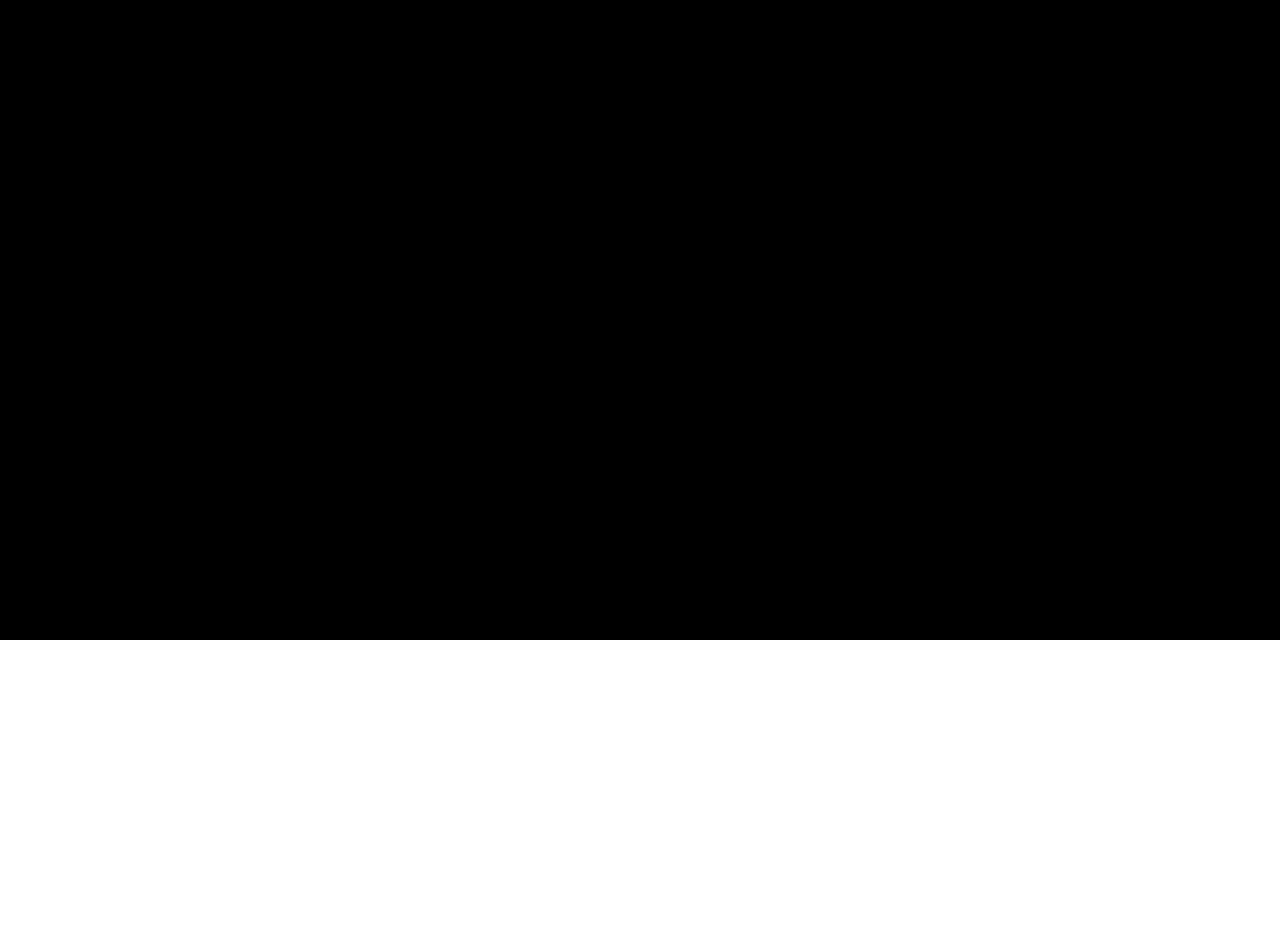
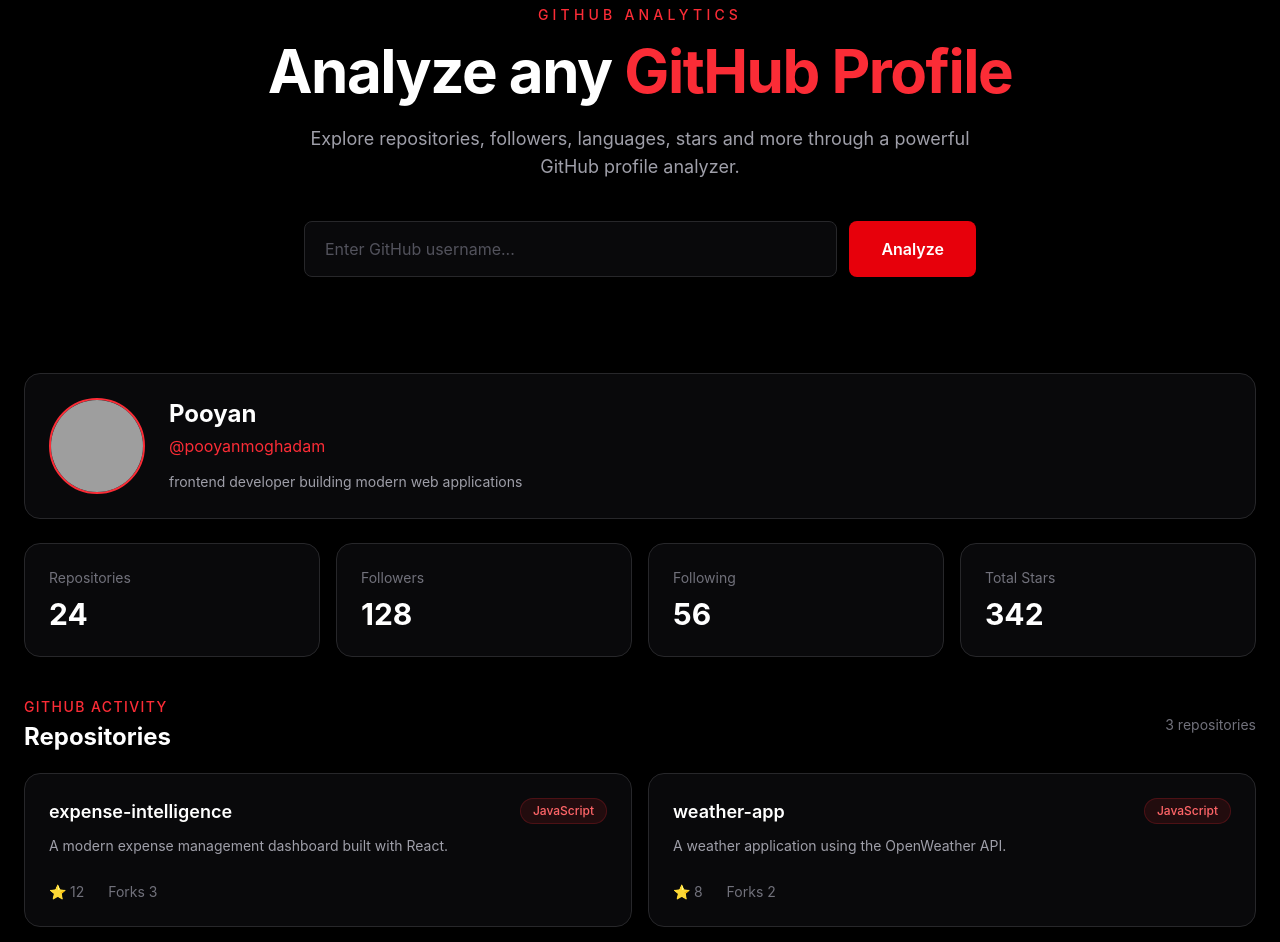
Before and after one commit to chifuyu1386/github-analyzer, a React (Vite) app: page / in a window 1280 px wide. Shown: the part 160-1102 px from the top of the page. Before the commit the page ends 800 px from the top, so only its background shows below. Built offline with nearby package versions, Linux system fonts and the light colour scheme; grey boxes are pictures that could not be loaded.

Commit message:
feat: build repository list UI

```diff
--- a/src/App.jsx
+++ b/src/App.jsx
@@ -1,9 +1,68 @@
+import Navbar from "./components/Navbar"
+import SearchSection from "./components/SearchSection"
+import ProfileCard from "./components/ProfileCard"
+import Stats from "./components/Stats"
+import RepositoryList from "./components/RepositoryList"
+
+
 const App = () => {
+  const user = {
+    name: "Pooyan",
+    username: "pooyanmoghadam",
+    bio: "frontend developer building modern web applications",
+    avatar: "https://github.com/github.png"
+  }
+
+  const stats = {
+    repositories: 24,
+    followers: 128,
+    following: 56,
+    stars: 342,
+  };
+
+  const repositories = [
+  {
+    id: 1,
+    name: "expense-intelligence",
+    description: "A modern expense management dashboard built with React.",
+    language: "JavaScript",
+    stars: 12,
+    forks: 3,
+  },
+  {
+    id: 2,
+    name: "weather-app",
+    description: "A weather application using the OpenWeather API.",
+    language: "JavaScript",
+    stars: 8,
+    forks: 2,
+  },
+  {
+    id: 3,
+    name: "github-analyzer",
+    description: "Analyze GitHub profiles and repositories.",
+    language: "JavaScript",
+    stars: 5,
+    forks: 1,
+  },
+];
+
+
   return (
     <main className="min-h-screen bg-black text-white">
-      <h1 className="text-4x1 font-bold text-red-500">
-        GitHub Analyzer
-      </h1>
+      <Navbar />
+      <SearchSection />
+
+      <div className="mx-auto max-w-7xl px-6 pb-20">
+
+        <ProfileCard user={user} />
+
+        <Stats stats={stats} />
+
+        <RepositoryList repositories={repositories} />
+
+      </div>
+
     </main>
   )
 }
--- /dev/null
+++ b/src/components/Navbar.jsx
@@ -0,0 +1,20 @@
+const Navbar = () => {
+  return (
+    <nav className="border-b border-zinc-800 bg-black">
+      <div className="mx-auto flex max-w-7xl item-center justify-between px-6 py-5">
+
+        <div>
+          <h1 className="text-xl font-bold tracking-tight text-white">
+            GitHub <span className="text-red-500">Analyzer</span>
+          </h1>
+        </div>
+
+        <div className="hidden text-sm text-zinc-400 md:block">
+            Analyze GitHub Profiles
+        </div>
+      </div>
+    </nav>
+  )
+}
+
+export default Navbar
--- /dev/null
+++ b/src/components/ProfileCard.jsx
@@ -0,0 +1,31 @@
+function ProfileCard({ user }) {
+  return (
+    <section className="rounded-2xl border border-zinc-800 bg-zinc-950 p-6">
+      <div className="flex flex-col items-center gap-6 sm:flex-row">
+
+        <img
+          src={user.avatar}
+          alt={user.name}
+          className="h-24 w-24 rounded-full border-2 border-red-500 object-cover"
+        />
+
+        <div className="text-center sm:text-left">
+          <h2 className="text-2xl font-bold text-white">
+            {user.name}
+          </h2>
+
+          <p className="mt-1 text-red-500">
+            @{user.username}
+          </p>
+
+          <p className="mt-3 max-w-xl text-sm leading-6 text-zinc-400">
+            {user.bio}
+          </p>
+        </div>
+
+      </div>
+    </section>
+  );
+}
+
+export default ProfileCard;
--- /dev/null
+++ b/src/components/RepositoryCard.jsx
@@ -0,0 +1,29 @@
+function RepositoryCard({ repository }) {
+  return (
+    <article className="rounded-2xl border border-zinc-800 bg-zinc-950 p-6 transition hover:border-red-500/50">
+      <div className="flex items-start justify-between gap-4">
+        <div>
+          <h3 className="text-lg font-semibold text-white">
+            {repository.name}
+          </h3>
+
+          <p className="mt-2 text-sm leading-6 text-zinc-400">
+            {repository.description}
+          </p>
+        </div>
+
+        <span className="rounded-full border border-red-500/20 bg-red-500/10 px-3 py-1 text-xs font-medium text-red-400">
+          {repository.language}
+        </span>
+      </div>
+
+      <div className="mt-6 flex items-center gap-6 text-sm text-zinc-500">
+        <span>⭐ {repository.stars}</span>
+
+        <span>Forks {repository.forks}</span>
+      </div>
+    </article>
+  );
+}
+
+export default RepositoryCard;
--- /dev/null
+++ b/src/components/RepositoryList.jsx
@@ -0,0 +1,34 @@
+import RepositoryCard from "./RepositoryCard";
+
+function RepositoryList({ repositories }) {
+  return (
+    <section className="mt-10">
+      <div className="mb-5 flex items-center justify-between">
+        <div>
+          <p className="text-sm font-medium uppercase tracking-widest text-red-500">
+            GitHub Activity
+          </p>
+
+          <h2 className="mt-1 text-2xl font-bold text-white">
+            Repositories
+          </h2>
+        </div>
+
+        <span className="text-sm text-zinc-500">
+          {repositories.length} repositories
+        </span>
+      </div>
+
+      <div className="grid gap-4 md:grid-cols-2">
+        {repositories.map((repository) => (
+          <RepositoryCard
+            key={repository.id}
+            repository={repository}
+          />
+        ))}
+      </div>
+    </section>
+  );
+}
+
+export default RepositoryList;
--- /dev/null
+++ b/src/components/SearchSection.jsx
@@ -0,0 +1,55 @@
+import { useState } from "react"
+
+const SearchSection = () => {
+  const [username, setUsername] = useState("");
+
+  function handleSubmit(event) {
+    event.preventDefault();
+
+    console.log(username)
+  }
+
+  return (
+    <section className="px-6 py-24">
+      <div className="mx-auto max-w-4xl text-center">
+
+        <p className="mb-4 text-sm font-medium uppercase tracking-[0.3em] text-red-500">
+          GitHub Analytics
+        </p>
+
+        <h2 className="text-4xl font-bold tracking-tight text-white md:text-6xl">
+          Analyze any
+          <span className="text-red-500"> GitHub Profile</span>
+        </h2>
+
+        <p className="mx-auto mt-6 max-w-2xl text-base leading-7 text-zinc-400 md:text-lg">
+          Explore repositories, followers, languages, stars and more
+          through a powerful GitHub profile analyzer.
+        </p>
+
+        <form
+          onSubmit={handleSubmit}
+          className="mx-auto mt-10 flex max-w-2xl flex-col gap-3 sm:flex-row"
+        >
+          <input
+            type="text"
+            value={username}
+            onChange={(event) => setUsername(event.target.value)}
+            placeholder="Enter GitHub username..."
+            className="h-14 flex-1 rounded-lg border border-zinc-800 bg-zinc-950 px-5 text-white outline-none placeholder:text-zinc-600 focus:border-red-500"
+          />
+
+          <button
+            type="submit"
+            className="h-14 rounded-lg bg-red-600 px-8 font-semibold text-white transition hover:bg-red-500"
+          >
+            Analyze
+          </button>
+        </form>
+
+      </div>
+    </section>
+  )
+}
+
+export default SearchSection
--- /dev/null
+++ b/src/components/Stats.jsx
@@ -0,0 +1,31 @@
+import StatsCard from "./StatsCard";
+
+function Stats({ stats }) {
+  return (
+    <section className="mt-6 grid grid-cols-1 gap-4 sm:grid-cols-2 lg:grid-cols-4">
+
+      <StatsCard
+        label="Repositories"
+        value={stats.repositories}
+      />
+
+      <StatsCard
+        label="Followers"
+        value={stats.followers}
+      />
+
+      <StatsCard
+        label="Following"
+        value={stats.following}
+      />
+
+      <StatsCard
+        label="Total Stars"
+        value={stats.stars}
+      />
+
+    </section>
+  );
+}
+
+export default Stats;
--- /dev/null
+++ b/src/components/StatsCard.jsx
@@ -0,0 +1,15 @@
+function StatsCard({ label, value }) {
+  return (
+    <div className="rounded-2xl border border-zinc-800 bg-zinc-950 p-6">
+      <p className="text-sm text-zinc-500">
+        {label}
+      </p>
+
+      <p className="mt-2 text-3xl font-bold text-white">
+        {value}
+      </p>
+    </div>
+  );
+}
+
+export default StatsCard;
```
